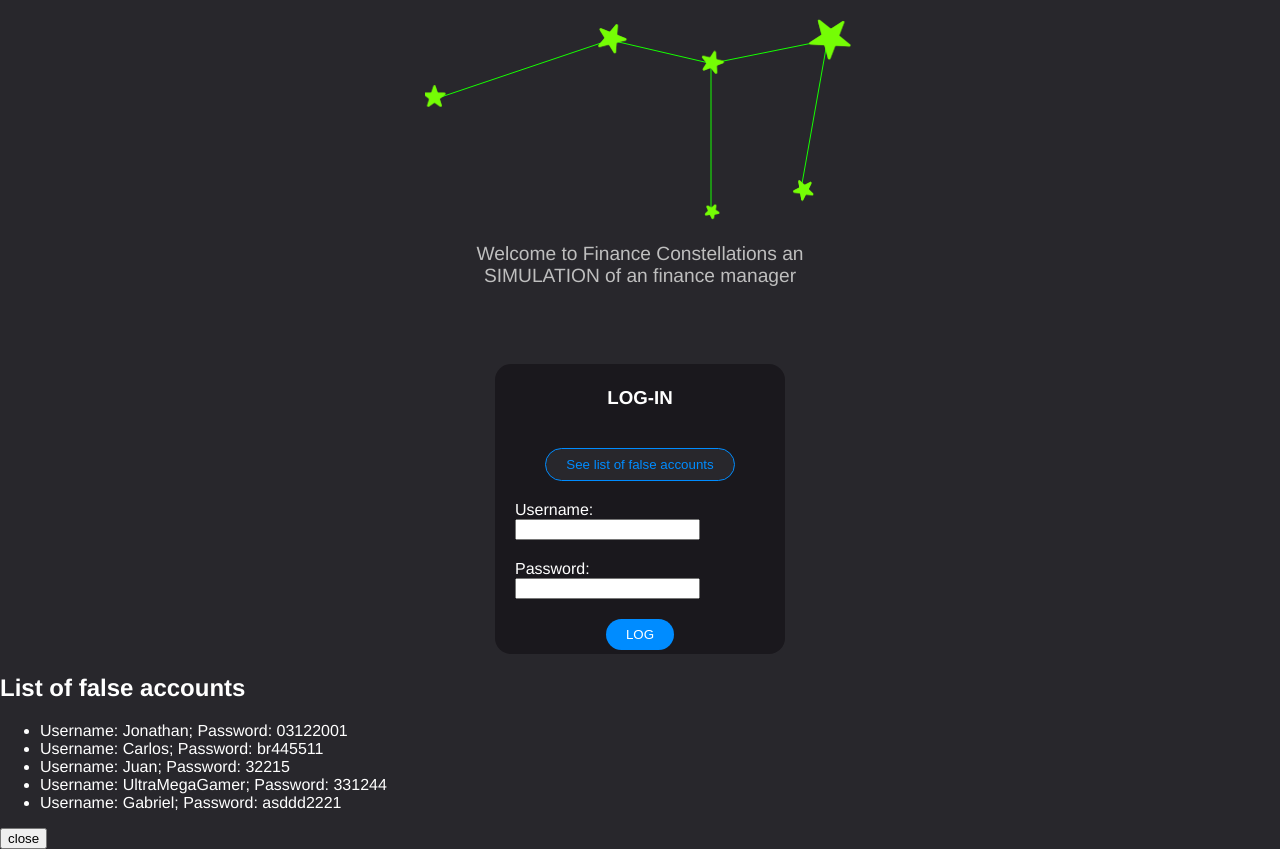
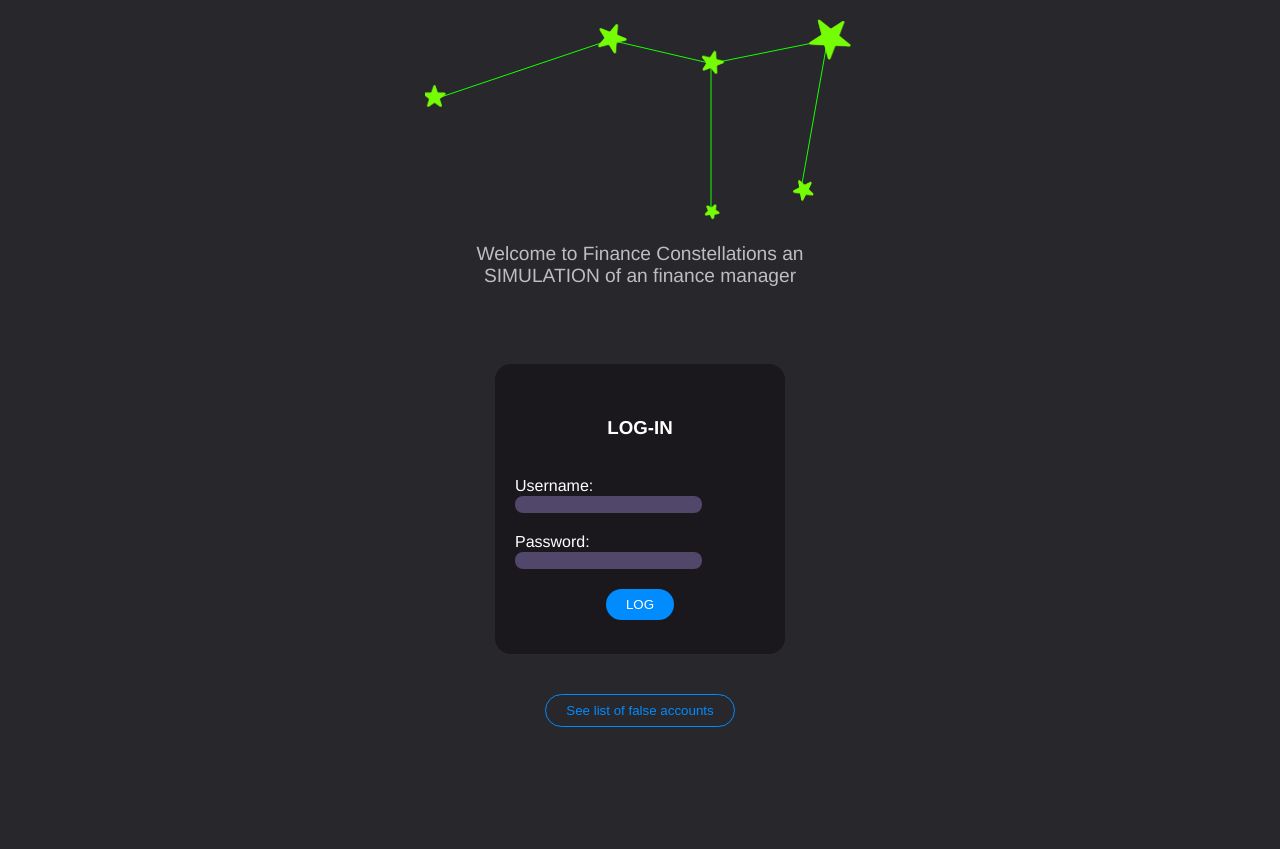
Before and after one commit to M0destia/financeconstellations, a plain HTML site: page index.html in a window 1280 px wide. Shown: the part 64-913 px from the top of the page. After the commit the page ends 800 px from the top, so only its background shows below. Drawn offline with Linux system fonts and the light colour scheme.

Commit message:
Added smthngs

```diff
--- a/index.html
+++ b/index.html
@@ -36,15 +36,15 @@
             <div class="texts">
                 <p>Welcome to Finance Constellations an SIMULATION of an finance manager</p>
             </div>
+            <button class="secondary-button open-list" id="open-list">See list of false accounts</button>
             <form class="log-in-form">
                 <h1>LOG-IN</h1>
-                <button class="secondary-button open-list">See list of false accounts</button>
                 <span>Username: <input type="text" id="user-name" name="user-name"></span>
                 <span>Password: <input type="password" id="password" name="password"></span>
                 <button type="submit" class="primary-button">LOG</button>
             </form>
         </section>
-        <div class="list-of-false-accounts">
+        <div class="list-of-false-accounts" id="list-of-false-accounts">
             <h1>List of false accounts</h1>
             <ul>
                 <li>Username: Jonathan; Password: 03122001</li>
@@ -56,5 +56,6 @@
             <button class="close-list">close</button>
         </div>
     </section>
+    <script src="./public/index.ts"></script>
 </body>
 </html>
--- /dev/null
+++ b/public/index.js
@@ -0,0 +1,5 @@
+var openList = document.getElementById('open-list');
+var list = document.getElementById("list-of-false-accounts");
+function handleListClick() {
+    list.style.display = 'block';
+}
--- a/public/style.css
+++ b/public/style.css
@@ -1,6 +1,9 @@
 :root {
     --bg-def-color: rgb(40, 39, 44);
     --p-text-color: rgb(190, 190, 190);
+    --input-def-bg-color: rgb(81, 71, 107);
+    --input-def-txt-color:rgb(230, 230, 230);
+    --txt-def-color: white;
 }
 
 body {
@@ -15,6 +18,15 @@ body {
 
 p {
     color: var(--p-text-color);
+}
+
+input {
+    background-color: var(--input-def-bg-color);
+    color: var(--input-def-txt-color);
+    border: 0;
+    border-radius: 8px;
+    padding-left: 5px;
+    padding-right: 5px;
 }
 
 /* PRIMARY-BUTTON */
@@ -230,6 +242,16 @@ p {
     z-index: 2;
     padding: 20px;
     border-radius: 16px;
+    color: white;
 }
 
 /* LIST */
+
+.open-list {
+    grid-column-start: 2;
+    margin-top: 40px;
+}
+
+.list-of-false-accounts {
+    display: none;
+}
```
Also changed, not shown: 1 other file.
